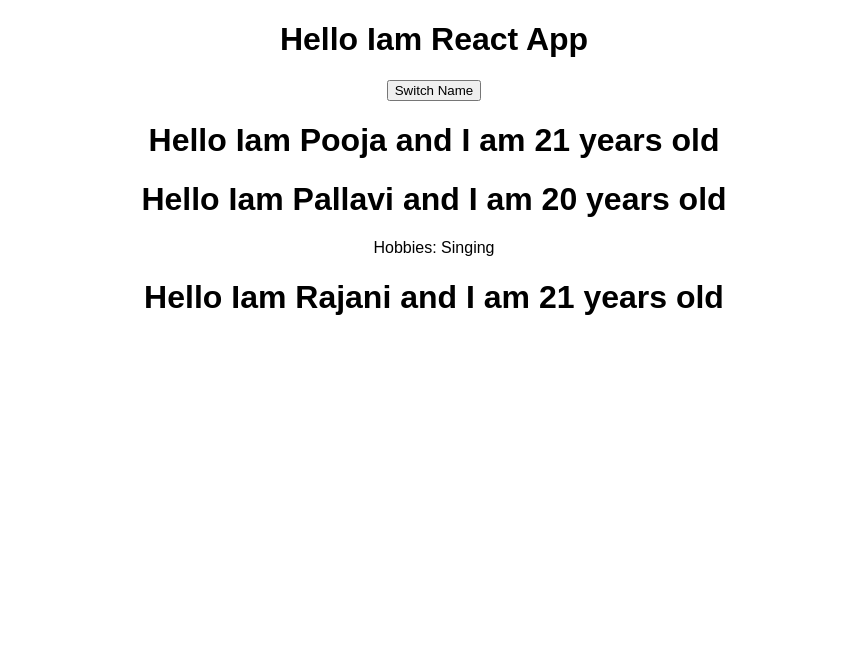
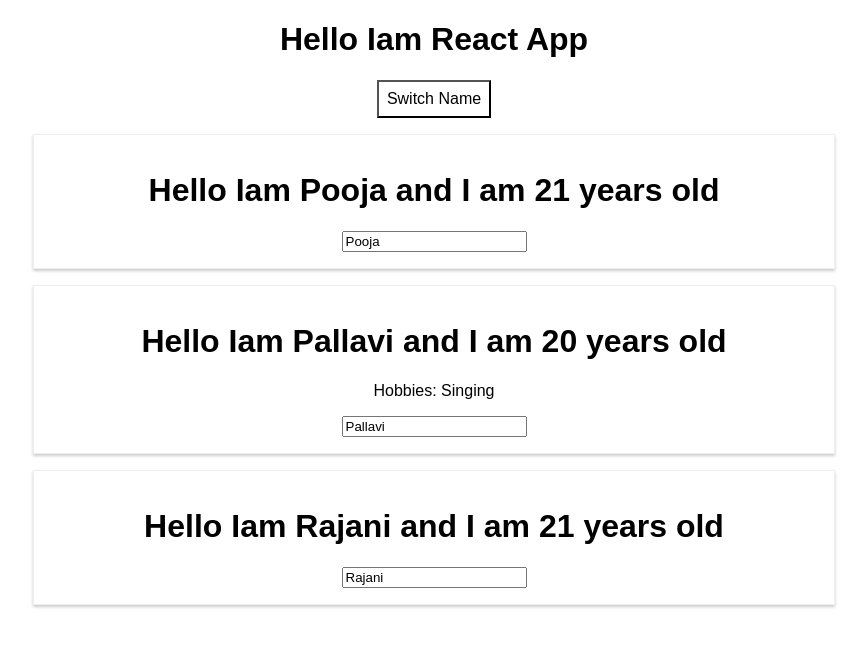
Before and after one commit to Pooja922/myapp, a React (Create React App) app: page / in a window 1280 px wide. Shown: the top 646 px of the page, without its empty margins (206-1073 px from the left). Built offline with nearby package versions, Linux system fonts and the light colour scheme.

Commit message:
Styling the components

```diff
--- a/src/App.js
+++ b/src/App.js
@@ -22,14 +22,30 @@
 
     }
 
-
+    nameChangesHandler=(event)=>{
+        this.setState({
+            persons:[
+                {name:"Pooja",age:22},
+                {name:event.target.value,age:20},
+                {name:"Rajani",age:22}
+            ]
+        })
+    }
   render() {
+        const style={
+          backgroundColor:'white',
+          font:'inherit',
+          border:'1 px solid blue',
+          padding:'8px',
+          cursor:'pointer'
+        };
     return (
       <div className="App">
         <h1>Hello Iam React App</h1>
-          <button onClick={()=>this.switchNameHandler.bind(this,"Pooja A Shetty")}>Switch Name</button>
+          <button
+              style={style} onClick={this.switchNameHandler.bind(this,"Pooja A Shetty")}>Switch Name</button>
         <Person name={this.state.persons[0].name} age={this.state.persons[0].age}/>
-        <Person name={this.state.persons[1].name} age={this.state.persons[1].age} click={this.switchNameHandler.bind(this,"Pooja A Shetty!")}>Hobbies: Singing</Person>
+        <Person name={this.state.persons[1].name} age={this.state.persons[1].age} click={this.switchNameHandler.bind(this,"Pooja A Shetty!")} changes={this.nameChangesHandler}>Hobbies: Singing</Person>
           <Person name={this.state.persons[2].name} age={this.state.persons[2].age}/>
       </div>
     );
--- /dev/null
+++ b/src/Persons/Person.css
@@ -0,0 +1,8 @@
+.Person{
+    width:60%;
+    margin: 16px auto;
+    border:1px solid #eee;
+    box-shadow: 0 2px 3px #ccc;
+    padding:16px;
+    text-align:center;
+}
--- a/src/Persons/Person.js
+++ b/src/Persons/Person.js
@@ -1,9 +1,12 @@
 import React from 'react';
+import './Person.css';
 const Person=(props)=>{
     return(
-        <div>
+        <div className="Person">
             <h1 onClick={props.click}>Hello Iam {props.name} and I am {props.age} years old</h1>
-            <p>{props.children}</p>                                                                     {/*To get other elements of the tag*/}
+            <p>{props.children}</p>
+            {/*To get other elements of the tag*/}
+            <input type="text" onChange={props.changes} value={props.name}/>
         </div>
 
     )
```
